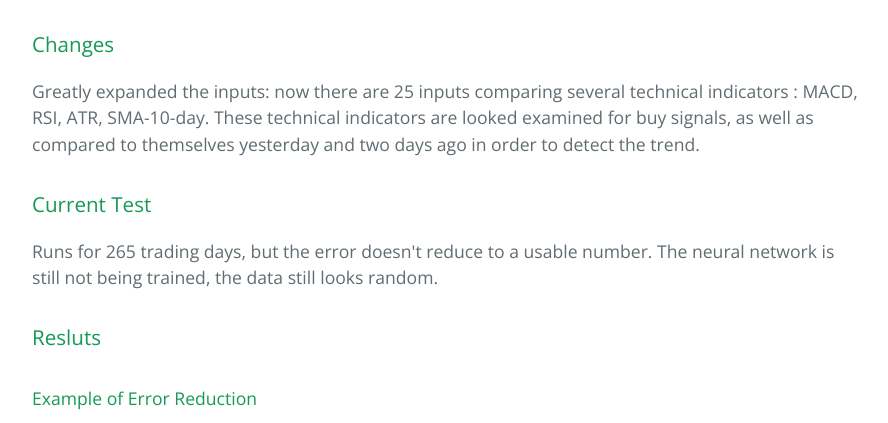
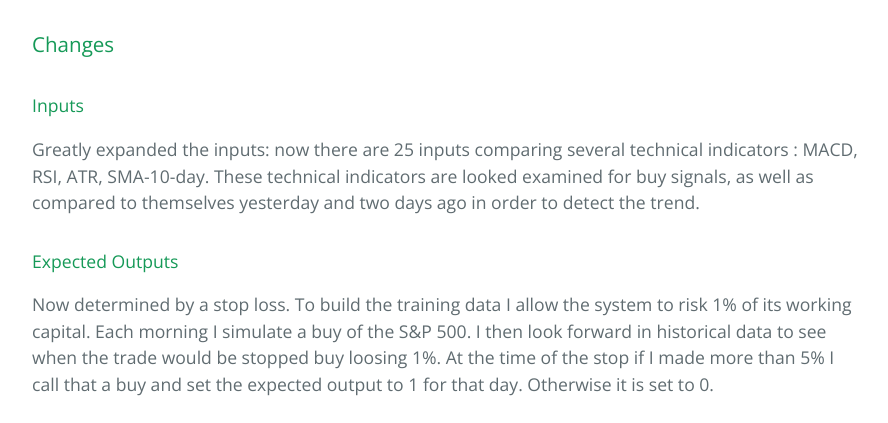
Before and after one commit to nweidler/financial_nn, a plain HTML site: page index.html in a window 1280 px wide. Shown: the part 901-1324 px from the top of the page, without its empty margins (192-1080 px from the left). Drawn offline with nearby package versions, Linux system fonts and the light colour scheme.

```diff
--- a/index.html
+++ b/index.html
@@ -35,7 +35,15 @@
 <h3>
 <a id="changes" class="anchor" href="#changes" aria-hidden="true"><span class="octicon octicon-link"></span></a>Changes</h3>
 
+<h4>
+<a id="inputs" class="anchor" href="#inputs" aria-hidden="true"><span class="octicon octicon-link"></span></a>Inputs</h4>
+
 <p>Greatly expanded the inputs: now there are 25 inputs comparing several technical indicators : MACD, RSI, ATR, SMA-10-day.  These technical indicators are looked examined for buy signals, as well as compared to themselves yesterday and two days ago in order to detect the trend.</p>
+
+<h4>
+<a id="expected-outputs" class="anchor" href="#expected-outputs" aria-hidden="true"><span class="octicon octicon-link"></span></a>Expected Outputs</h4>
+
+<p>Now determined by a stop loss.  To build the training data I allow the system to risk 1% of its working capital.  Each morning I simulate a buy of the S&amp;P 500.  I then look forward in historical data to see when the trade would be stopped buy loosing 1%.  At the time of the stop if I made more than 5% I call that a buy and set the expected output to 1 for that day.  Otherwise it is set to 0.</p>
 
 <h3>
 <a id="current-test" class="anchor" href="#current-test" aria-hidden="true"><span class="octicon octicon-link"></span></a>Current Test</h3>
```
Also changed, not shown: params.json (+1 -1 lines).
